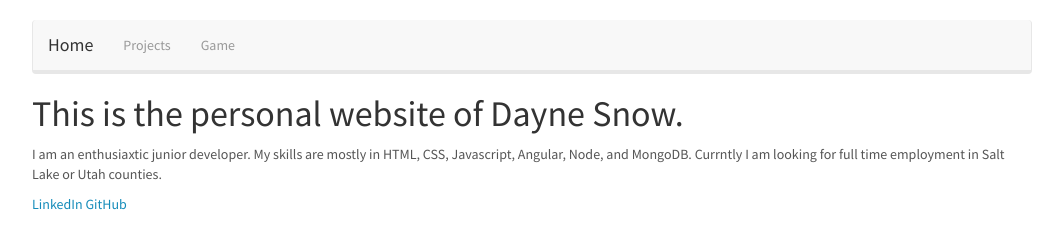
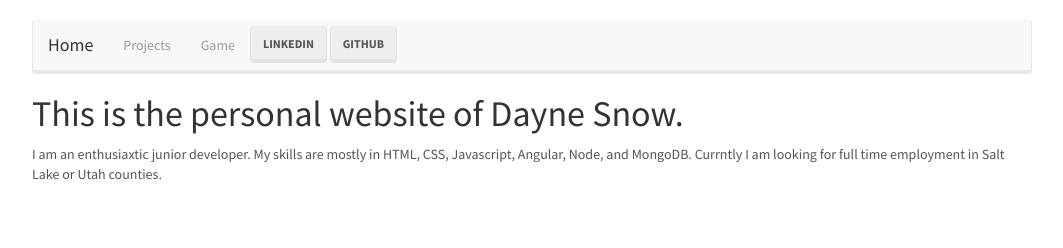
Before and after one commit to Snowmqn/Personal-Website, a plain HTML site: page index.html in a window 1280 px wide. Shown: the whole page, without its empty margins (108-1171 px from the left). Drawn offline with nearby package versions, Linux system fonts and the light colour scheme; some packages are replaced by stand-ins of ours; a script that the page names is missing.

Commit message:
completed landing

```diff
--- a/index.html
+++ b/index.html
@@ -15,6 +15,8 @@
                 <ul class="nav navbar-nav">
                     <li><a ui-sref="projects">Projects</a></li>
                     <li><a ui-sref="game">Game</a></li>
+                    <a type="button" class="btn btn-default navbar-btn" href="https://www.linkedin.com/in/dayne-snow-60a26188">LinkedIn</a>
+                    <a type="button" class="btn btn-default navbar-btn" href="https://github.com/Snowmqn">GitHub</a>
                 </ul>
             </div>
         </div>
--- a/js/landing/landingTmpl.html
+++ b/js/landing/landingTmpl.html
@@ -1,4 +1,2 @@
 <h1>This is the personal website of Dayne Snow.</h1>
 <p>I am an enthusiaxtic junior developer. My skills are mostly in HTML, CSS, Javascript, Angular, Node, and MongoDB. Currntly I am looking for full time employment in Salt Lake or Utah counties. </p>
-<a href="www.linkedin.com/in/dayne-snow-60a26188">LinkedIn</a>
-<a href="https://github.com/Snowmqn">GitHub</a>
```
